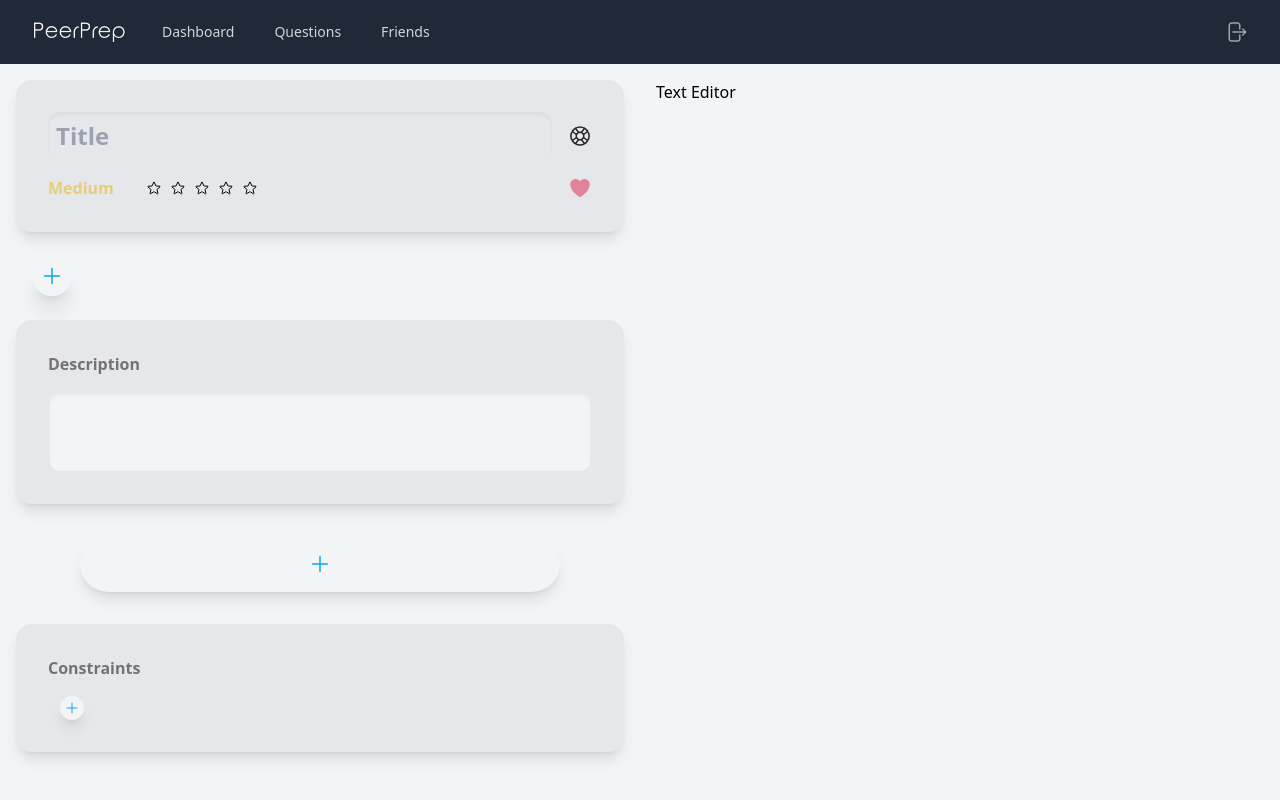
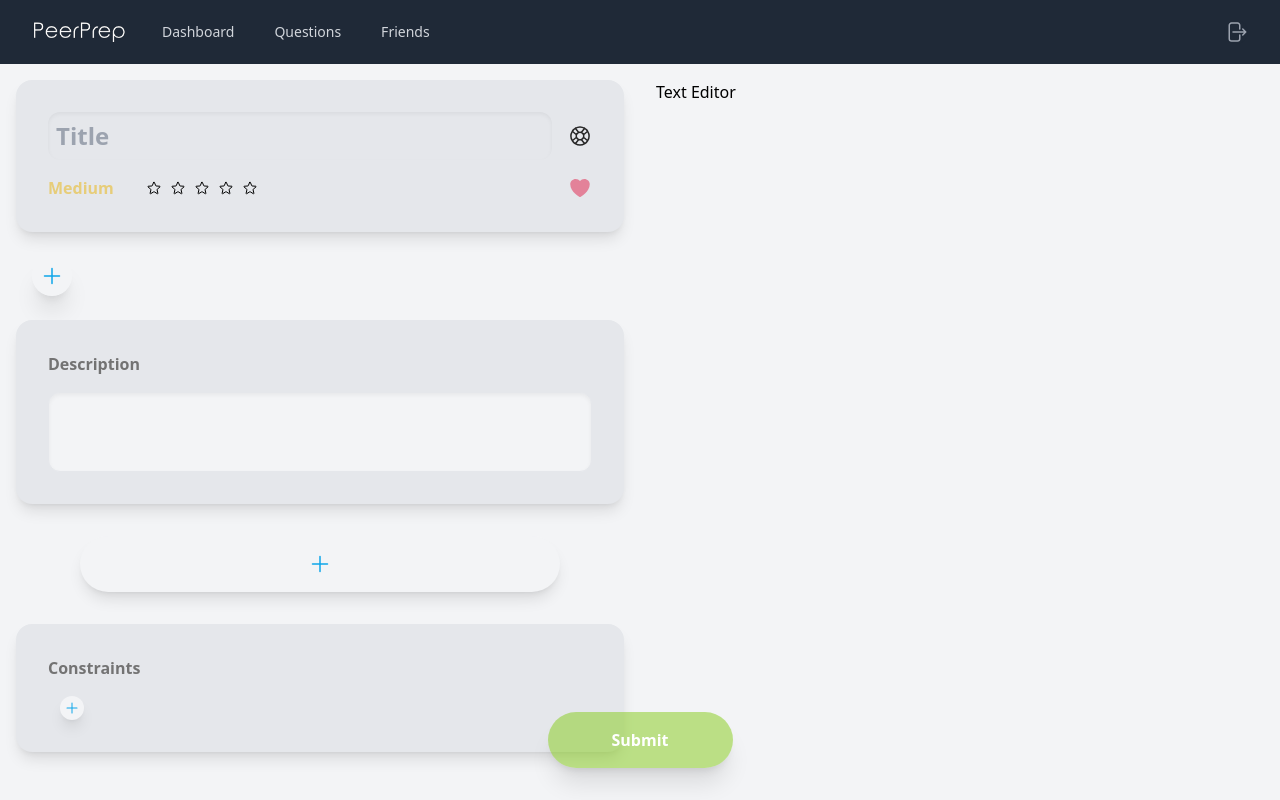
Before and after one commit to tituswe/peerprep, a React (Vite) app in the folder client/: page /question/create in a window 1280 px wide. Built offline with nearby package versions, Linux system fonts and the light colour scheme; a web font is replaced by a local one.

Commit message:
Add submit button

```diff
--- a/client/src/components/Questions/Write/QuestionTags.tsx
+++ b/client/src/components/Questions/Write/QuestionTags.tsx
@@ -19,7 +19,7 @@ const QuestionTags = () => {
   }, [isAdding]);
 
   const onAdd = useCallback(() => {
-    store.dispatch(updateTags([...tags, tag]));
+    store.dispatch(updateTags([tag, ...tags]));
     setIsAdding(false);
     setTag('');
   }, [store, tag]);
--- a/client/src/modules/Questions/QuestionCreator.tsx
+++ b/client/src/modules/Questions/QuestionCreator.tsx
@@ -6,6 +6,7 @@ import QuestionTags from '../../components/Questions/Write/QuestionTags';
 
 const QuestionCreator = () => {
   return (
+    <>
       <div className="flex flex-row w-full h-screen overflow-hidden">
         <div className="flex flex-col w-full min-w-[512px] max-w-[1024px] p-4 gap-4 overflow-auto">
           <QuestionHeader />
@@ -18,6 +19,15 @@ const QuestionCreator = () => {
           Text Editor
         </div>
       </div>
+      <div className="absolute bottom-8 w-full flex justify-center">
+        <button
+          onClick={() => alert('submitted!')}
+          className="px-16 py-4 rounded-full bg-lime-500 bg-opacity-50 hover:bg-opacity-100 text-white font-semibold shadow-xl transition hover:scale-105"
+        >
+          Submit
+        </button>
+      </div>
+    </>
   );
 };
 
```
Lines whose indentation alone changed are shown as unchanged.
